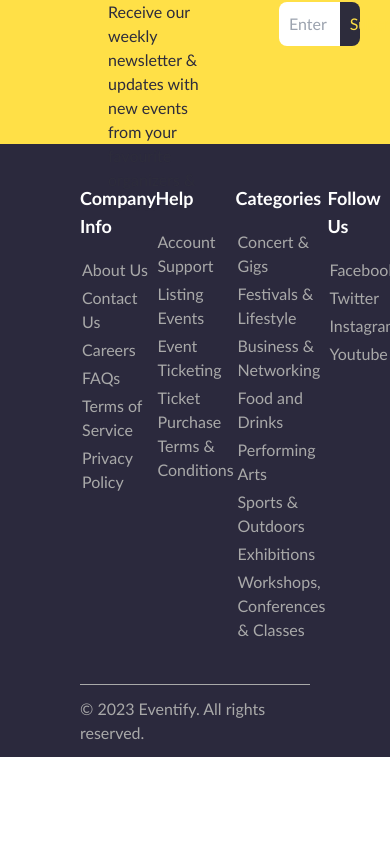
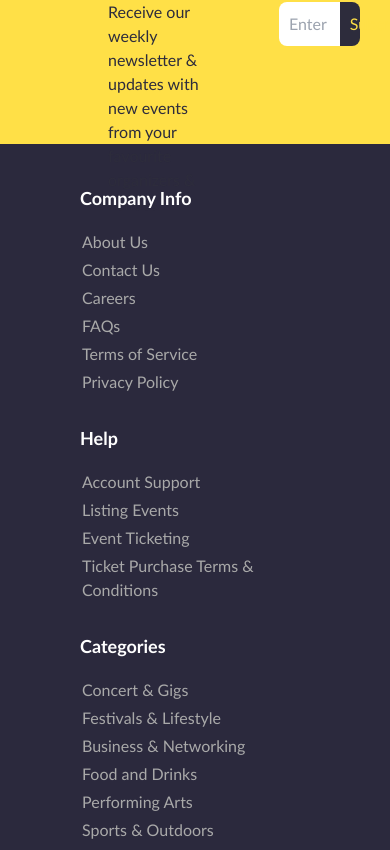
Before and after one commit to Tonyeseh/Events-Application, a React (Create React App) app in the folder frontend/eventify/: page / in a window 390 px wide. Shown: the part 3428-4278 px from the top of the page. Before the commit the page ends 4185 px from the top, so only its background shows below. Built offline with nearby package versions, Linux system fonts and the light colour scheme.

Commit message:
restyled footer

```diff
--- a/frontend/eventify/src/components/Cards/FooterCard.jsx
+++ b/frontend/eventify/src/components/Cards/FooterCard.jsx
@@ -2,7 +2,7 @@ import React from "react";
 
 const FooterCard = ({header, listItems}) => {
     return (
-        <div>
+        <div className="mb-7">
             <h2 className="text-lg font-bold text-white mb-4">{header}</h2>
             <ul>
                 {listItems && listItems.map(item => {
--- a/frontend/eventify/src/components/Footer.jsx
+++ b/frontend/eventify/src/components/Footer.jsx
@@ -4,7 +4,7 @@ import FooterCard from "./Cards/FooterCard";
 const Footer = () => {
     return (
         <div className='px-20 w-full bg-[#2B293D] text-[#A9A9A9]'>
-            <div className="flex justify-between border-b border-b-[#A9A9A9] py-10">
+            <div className="flex md:flex-nowrap flex-wrap justify-between border-b border-b-[#A9A9A9] py-10">
                 <FooterCard header='Company Info' listItems={['About Us', 'Contact Us', 'Careers', 'FAQs', 'Terms of Service', 'Privacy Policy']} />
                 <FooterCard header='Help' listItems={['Account Support', 'Listing Events', 'Event Ticketing', 'Ticket Purchase Terms & Conditions']} />
                 <FooterCard header='Categories' listItems={['Concert & Gigs', 'Festivals & Lifestyle', 'Business & Networking', 'Food and Drinks', 'Performing Arts', 'Sports & Outdoors', 'Exhibitions', 'Workshops, Conferences & Classes']} />
```
